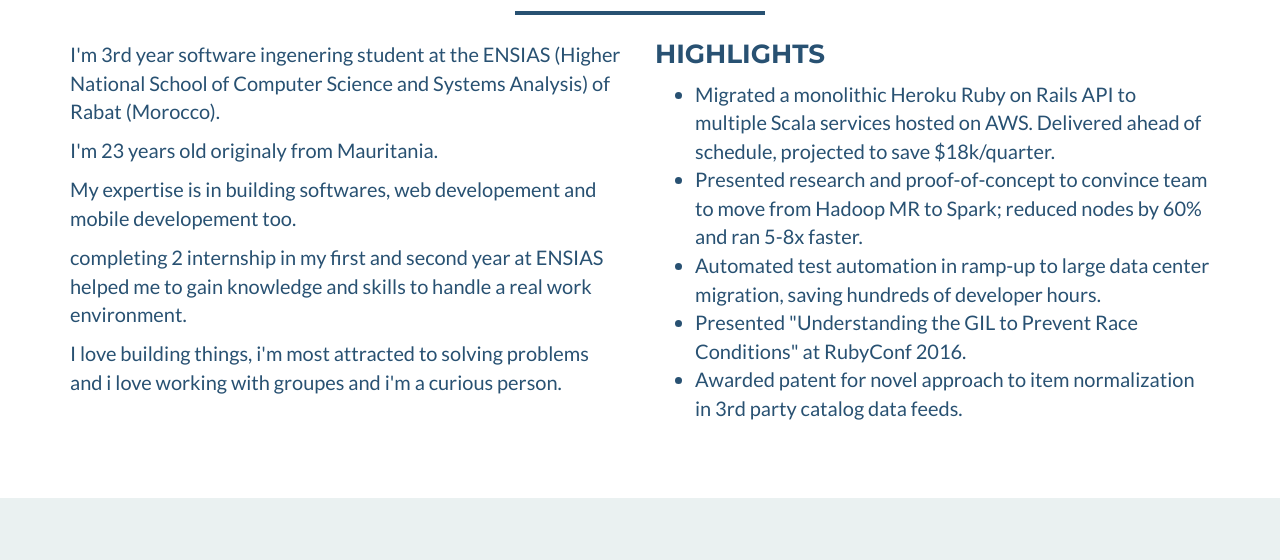
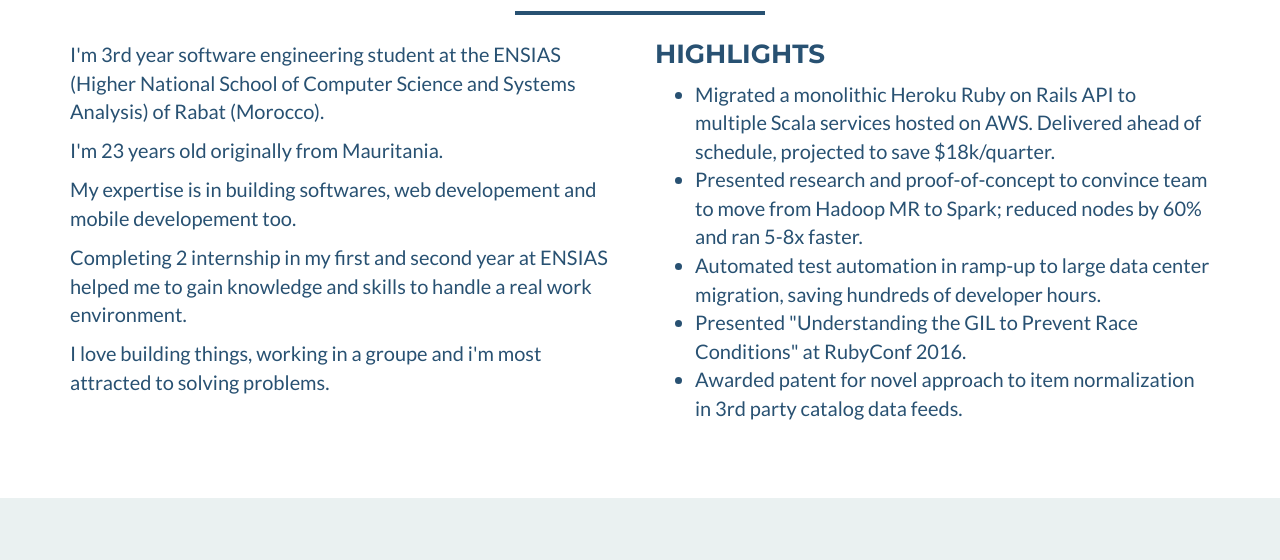
Before and after one commit to Elhadi2/Elhadi.github.io, a plain HTML site: page index.html in a window 1280 px wide. Shown: the part 677-1237 px from the top of the page. Drawn offline with Linux system fonts and the light colour scheme; files whose address does not match are found by name.

Commit message:
About me part

```diff
--- a/index.html
+++ b/index.html
@@ -106,19 +106,19 @@
     <div class="row">
 	    <div class="col-sm-6">
     		<p>
-            I'm 3rd year software ingenering student at the ENSIAS (Higher National School of Computer Science and Systems Analysis) of Rabat (Morocco).
+            I'm 3rd year software engineering student at the ENSIAS (Higher National School of Computer Science and Systems Analysis) of Rabat (Morocco).
             </p>
             <p>
-            I'm 23 years old originaly from Mauritania.
+            I'm 23 years old originally from Mauritania.
             </p>
         <p>
            My expertise is in building softwares, web developement and mobile developement too.
         </p>
         <p>
-            completing 2 internship in my first and second year at ENSIAS helped me to gain knowledge and skills to handle a real work environment.
+            Completing 2 internship in my first and second year at ENSIAS helped me to gain knowledge and skills to handle a real work environment.
         </p>
         <p>
-        I love building things, i'm most attracted to solving problems and i love working with groupes and i'm a curious person.
+        I love building things, working in a groupe and i'm most attracted to solving problems.
         </p>
       </div>
 	    <div class="col-sm-6">
```
